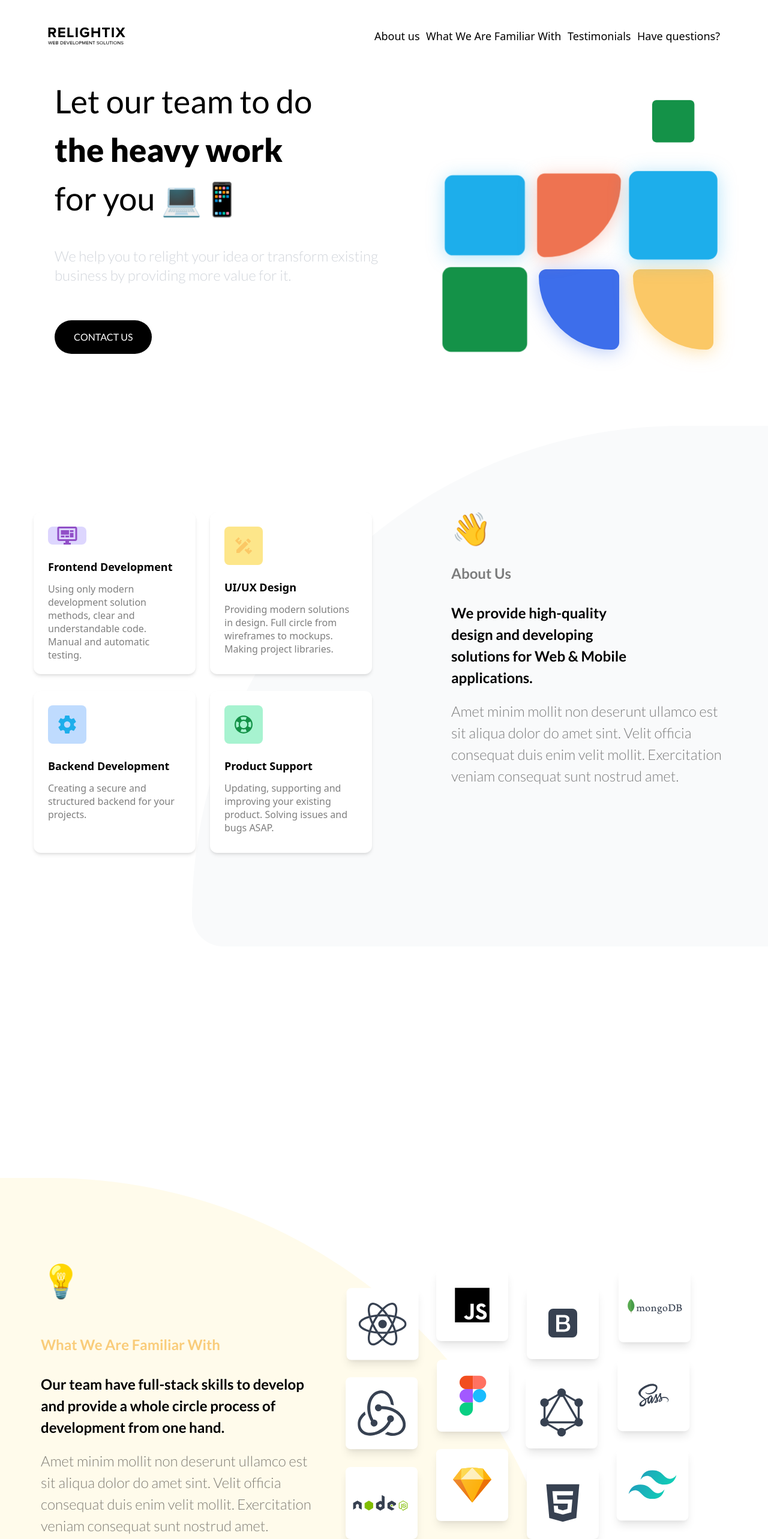
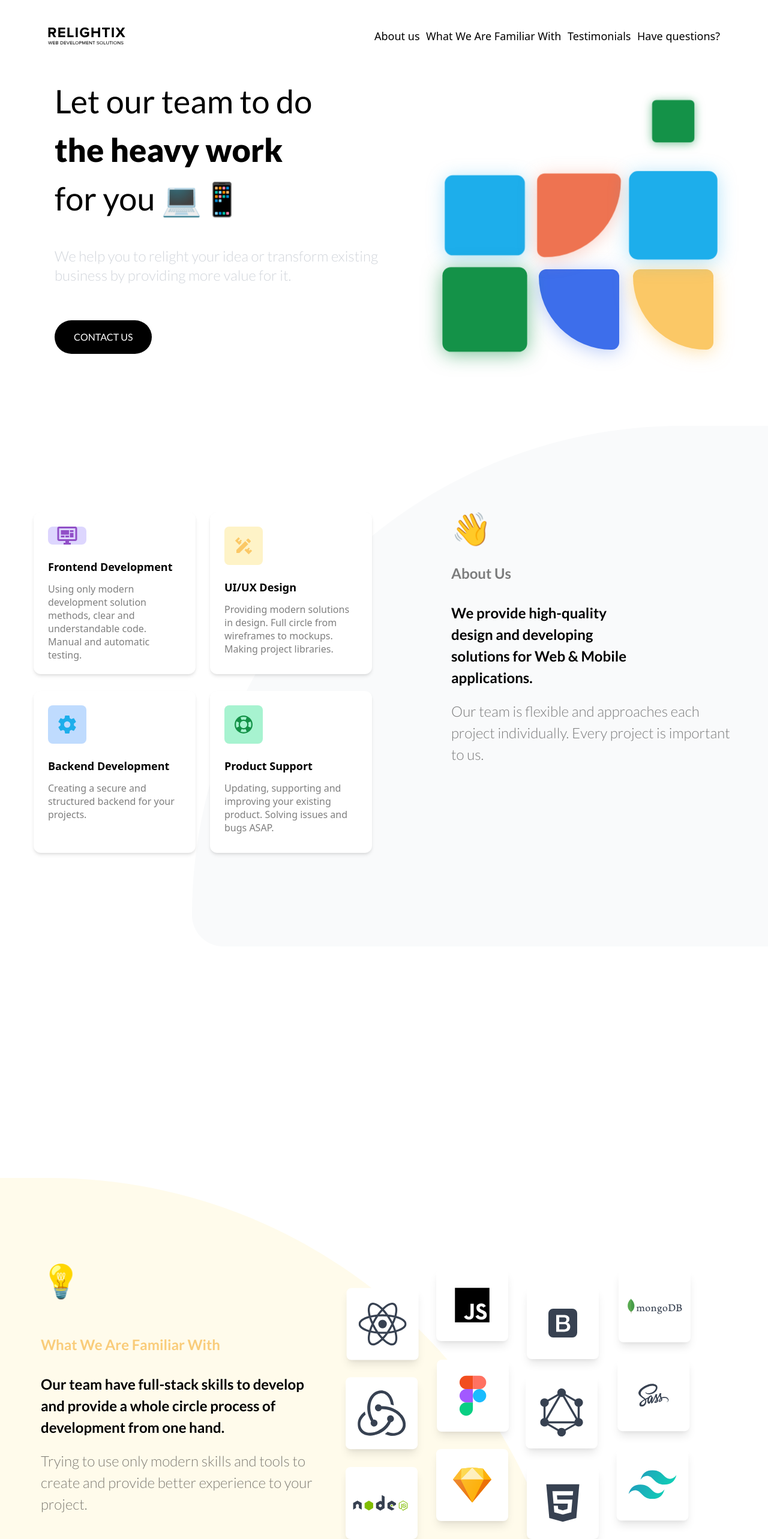
Before and after one commit to oboitsun/relightix, a Next.js app: page / in a window 1280 px wide. Shown: the top 2566 px of the page at 60% size. Built offline with nearby package versions, Linux system fonts and the light colour scheme.

Commit message:
text chages features add

```diff
--- a/Components/AboutUs.js
+++ b/Components/AboutUs.js
@@ -36,8 +36,8 @@ export default function AboutUs() {
           <br /> applications.
         </p>
         <div className='text-2xl leading-normal font-light opacity-50'>
-          Amet minim mollit non deserunt ullamco est sit aliqua dolor do amet sint. Velit officia
-          consequat duis enim velit mollit. Exercitation veniam consequat sunt nostrud amet.
+          Our team is flexible and approaches each project individually. Every project is important
+          to us.
         </div>
       </div>
       <div className='w-full lg:w-auto  lg:order-1 z-[1] lg:mr-12'>
--- a/Components/Carousel.js
+++ b/Components/Carousel.js
@@ -27,7 +27,7 @@ export default function Carousel() {
       title: 'UI/UX Design',
       text:
         'Providing modern solutions in design. Full circle from wireframes to mockups. Making project libraries.',
-      color: 'bg-yellow-200',
+      color: 'bg-yellow-100',
       logo: (
         <svg
           xmlns='http://www.w3.org/2000/svg'
--- a/Components/ContactUsButton.js
+++ b/Components/ContactUsButton.js
@@ -2,7 +2,9 @@ import React, { useState } from 'react'
 import ContactModal from './ContactModal'
 
 export default function ContactUsButton({ useDark = true }) {
+  const colors = ['bg-green-500', 'bg-yellow-500', 'bg-blue-500', 'bg-purple-700', 'bg-yellow-400']
   const [showModal, setShowModal] = useState(false)
+  const [color, setColor] = useState('bg-black')
   const handleClick = (event) => {
     const cls = event.target.classList
     if (cls.contains('modal') || cls.contains('contact-button')) setShowModal(!showModal)
@@ -11,8 +13,14 @@ export default function ContactUsButton({ useDark = true }) {
   return (
     <>
       <button
+        onMouseLeave={() => {
+          setColor('bg-black')
+        }}
+        onMouseEnter={() => {
+          setColor(colors[Math.floor(Math.random() * colors.length)])
+        }}
         onClick={handleClick}
-        className={`contact-button h-14 rounded-full w-full sm:w-auto px-8 uppercase bg-black   text-white  text-base ${dark}`}>
+        className={`contact-button h-14 rounded-full w-full sm:w-auto px-8 uppercase transition-all duration-300 hover:shadow-lg  ${color}  text-white  text-base ${dark}`}>
         Contact us
       </button>
       {showModal && <ContactModal handleClick={handleClick} setShowModal={setShowModal} />}
--- a/Components/Logo.js
+++ b/Components/Logo.js
@@ -3,12 +3,12 @@ import { motion } from 'framer-motion'
 export default function Logo() {
   const items = [
     'bg-rYellow rounded-10 shadow-rYellow',
-    'bg-rPurple rounded-tr-100 rounded-10 ',
-    'bg-rGreen rounded-10',
+    'bg-rPurple rounded-tr-100 rounded-10 shadow-rPurple',
+    'bg-rGreen rounded-10 shadow-rGreen',
     'bg-rBlue rounded-10 shadow-rBlue',
     'bg-rOrange rounded-10 rounded-br-100 shadow-rOrange',
     'bg-rBlue rounded-10 shadow-rBlue',
-    'bg-rGreen rounded-10',
+    'bg-rGreen rounded-10 shadow-rGreen',
     'bg-rNavy rounded-10 rounded-bl-100 shadow-rNavy',
     'bg-rYellow rounded-10 rounded-bl-100 shadow-rYellow',
   ]
--- a/Components/Testimonials.js
+++ b/Components/Testimonials.js
@@ -34,8 +34,8 @@ export default function Testimonials() {
           We are flexible and work with clients <br /> all over the world
         </h3>
         <p className='text-2xl leading-normal font-light opacity-50'>
-          Amet minim mollit non deserunt ullamco est sit aliqua dolor do amet sint. Velit officia
-          consequat duis enim velit mollit. Exercitation veniam consequat sunt nostrud amet.
+          We work with clients all over the world. Find out what our customers think of us. Perhaps
+          you will be next.
         </p>
       </div>
       <div className='w-full max-h-[580px] lg:w-auto lg:mr-12 lg:order-1 '>
--- a/Components/WhatWeFamiliarWith.js
+++ b/Components/WhatWeFamiliarWith.js
@@ -35,8 +35,8 @@ export default function WhatWeFamiliarWith() {
           development from one hand.
         </p>
         <p className='text-2xl leading-normal font-light opacity-50 z-[1]'>
-          Amet minim mollit non deserunt ullamco est sit aliqua dolor do amet sint. Velit officia
-          consequat duis enim velit mollit. Exercitation veniam consequat sunt nostrud amet.
+          Trying to use only modern skills and tools to create and provide better experience to your
+          project.
         </p>
       </div>
       <div className='w-full lg:max-w-2xl pl-2 z-[1]'>
```
